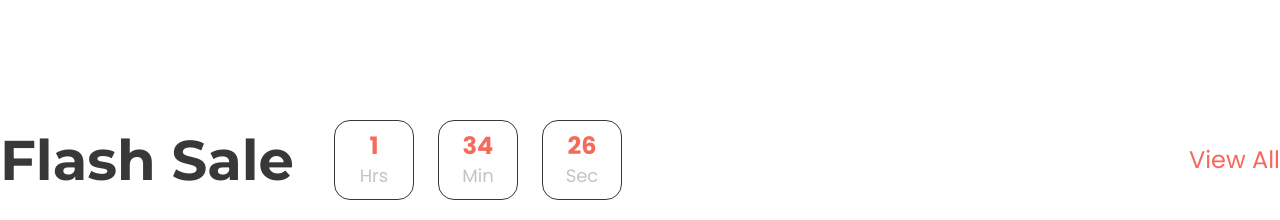
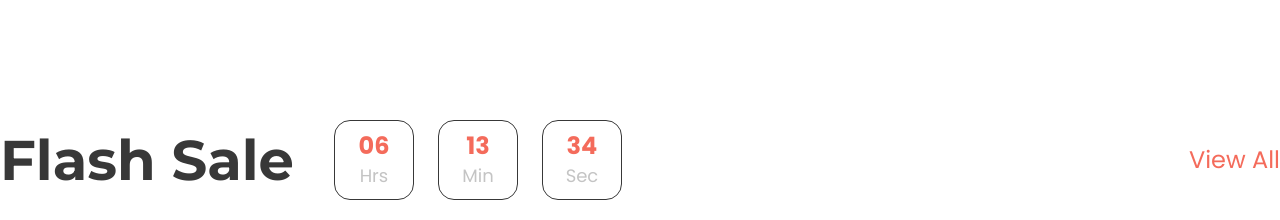
Before and after one commit to sajibkhandev/Tronix_Ecommerce_Frontend, a React (Vite) app: page / in a window 1280 px wide. Shown: the part 2020-2240 px from the top of the page. Built offline with nearby package versions, Linux system fonts and the light colour scheme.

Commit message:
time add

```diff
--- a/src/pages/Home.jsx
+++ b/src/pages/Home.jsx
@@ -34,6 +34,10 @@ import "slick-carousel/slick/slick.css";
 
 const Home = () => {
   const [currentSlide, setCurrentSlide] = useState(0);
+  let [second,setScond]=useState("")
+  let [minute,setMinute]=useState("")
+  let [hour,setHour]=useState("")
+  let [day,setDay]=useState("")
 
   const settings = {
     dots: true,
@@ -57,6 +61,26 @@ const Home = () => {
       />
     ),
   };
+
+ function countdown(){
+  let current=new Date().getTime()
+  let deadline=new Date('2023-11-10T00:00:00')
+  let now=deadline-current
+  let s=Math.floor(now/1000)
+  let m=Math.floor(s/60)
+  let h=Math.floor(m/60)
+  let d=Math.floor(h/24)
+  s%=60
+  m%=60
+  h%=24
+
+  setScond(s=(s<10)?"0"+s:s)
+  setMinute(m=(m<10)?"0"+m:m)
+  setHour(h=(h<10)?"0"+h:h)
+  setDay(d=(d<10)?"0"+d:d)
+ }
+ setTimeout(countdown,1000)
+
 
   return (
 
@@ -130,15 +154,15 @@ const Home = () => {
             <h4 className='text-[56px] text-secondary font-mon font-bold'>Flash Sale</h4>
             <div className='flex gap-x-6'>
               <div className='w-[80px] h-[80px] border border-solid border-secondary rounded-2xl flex justify-center items-center flex-col'>
-                <p className='text-2xl text-third font-bold font-pop'>1</p>
+                <p className='text-2xl text-third font-bold font-pop'>{hour}</p>
                 <p className='text-lg text-primary font-normal font-pop'>Hrs</p>
               </div>
               <div className='w-[80px] h-[80px] border border-solid border-secondary rounded-2xl flex justify-center items-center flex-col'>
-                <p className='text-2xl text-third font-bold font-pop'>34</p>
+                <p className='text-2xl text-third font-bold font-pop'>{minute}</p>
                 <p className='text-lg text-primary font-normal font-pop'>Min</p>
               </div>
               <div className='w-[80px] h-[80px] border border-solid border-secondary rounded-2xl flex justify-center items-center flex-col'>
-                <p className='text-2xl text-third font-bold font-pop'>26</p>
+                <p className='text-2xl text-third font-bold font-pop'>{second}</p>
                 <p className='text-lg text-primary font-normal font-pop'>Sec</p>
               </div>
 
```
